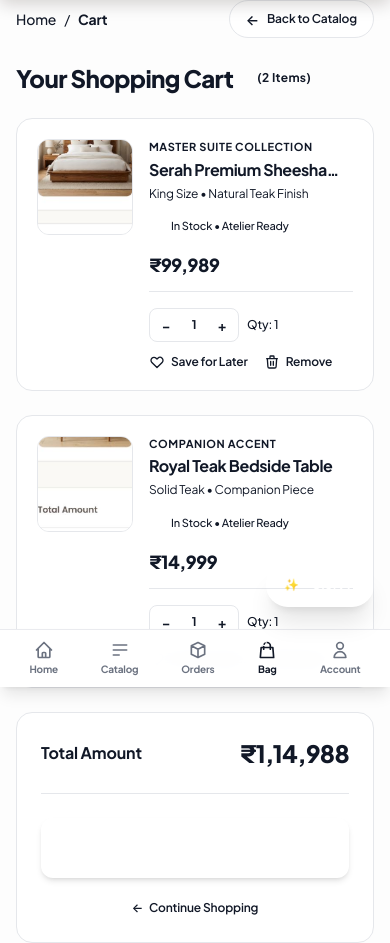
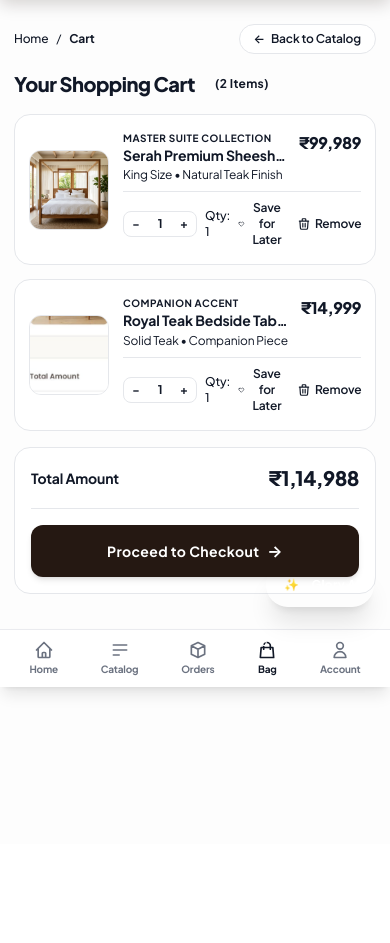
Before and after one commit to ganeshmugada863/Glory-Furniture-Hub, a Django app: page /cart/ in a window 390 px wide. Shown: the part 157-1100 px from the top of the page. After the commit the page ends 853 px from the top, so only its background shows below. Run offline with Django 5.2, Linux system fonts and the light colour scheme; a user stored in the database is signed in; data comes from the database, SQL or seed files in the repository.

Commit message:
Optimize Cart UI: minimize card height for mobile, remove in-stock and continue shopping, center-align compact images, style proceed button

```diff
--- a/templates/store/cart.html
+++ b/templates/store/cart.html
@@ -4,90 +4,87 @@
 {% block title %}Your Shopping Cart — Glory Furniture Hub{% endblock %}
 
 {% block content %}
-<div class="min-h-screen bg-[#FAF8F5] text-[#140804] py-8 sm:py-12 px-4 sm:px-6 lg:px-8 selection:bg-[#fae3d9] selection:text-[#8c4f20]">
+<div class="min-h-screen bg-[#FAF8F5] text-[#140804] py-6 sm:py-10 px-3.5 sm:px-6 lg:px-8 selection:bg-[#fae3d9] selection:text-[#8c4f20]">
   <div class="max-w-4xl mx-auto">
 
     <!-- Top Breadcrumb & Back to Catalog Row -->
-    <div class="flex items-center justify-between pb-6 sm:pb-8">
-      <nav class="flex items-center gap-2 text-sm text-[#736a64]">
+    <div class="flex items-center justify-between pb-4 sm:pb-6">
+      <nav class="flex items-center gap-2 text-xs sm:text-sm text-[#736a64]">
         <a href="/" class="hover:text-[#140804] transition-colors font-medium">Home</a>
         <span class="text-[#c4bcba]">/</span>
         <span class="font-bold text-[#140804]">Cart</span>
       </nav>
-      <a href="{% url 'catalog' %}" class="inline-flex items-center gap-2 px-4 py-2 rounded-full border border-[#d2c3be]/80 bg-white hover:bg-[#fbf9f6] text-xs sm:text-sm font-semibold text-[#140804] transition-all shadow-2xs hover:shadow-xs">
-        <span class="text-sm">←</span>
+      <a href="{% url 'catalog' %}" class="inline-flex items-center gap-1.5 sm:gap-2 px-3.5 py-1.5 sm:px-4 sm:py-2 rounded-full border border-[#d2c3be]/80 bg-white hover:bg-[#fbf9f6] text-xs sm:text-sm font-semibold text-[#140804] transition-all shadow-2xs hover:shadow-xs">
+        <span class="text-xs sm:text-sm">←</span>
         <span>Back to Catalog</span>
       </a>
     </div>
 
     <!-- Heading: Your Shopping Cart (2 Items) -->
-    <div class="flex items-center gap-3 sm:gap-4 mb-6 sm:mb-8">
-      <h1 class="text-2xl sm:text-4xl font-extrabold tracking-tight text-[#140804]">
+    <div class="flex items-center gap-2.5 sm:gap-4 mb-4 sm:mb-6">
+      <h1 class="text-xl sm:text-3xl font-extrabold tracking-tight text-[#140804]">
         Your Shopping Cart
       </h1>
-      <span class="px-3 sm:px-4 py-1 rounded-full bg-[#fae3d9] text-[#8c4f20] text-xs sm:text-sm font-bold tracking-wide" id="cart-badge-count">
+      <span class="px-2.5 sm:px-3.5 py-0.5 sm:py-1 rounded-full bg-[#fae3d9] text-[#8c4f20] text-xs font-bold tracking-wide" id="cart-badge-count">
         (2 Items)
       </span>
     </div>
 
     <!-- CART ITEMS CONTAINER -->
-    <div id="cart-items-list" class="space-y-6">
+    <div id="cart-items-list" class="space-y-3.5 sm:space-y-4">
 
       <!-- ITEM 1: Serah Premium Sheesham Wood Bed -->
-      <div class="bg-white rounded-2xl p-5 sm:p-6 border border-[#e8e2dc] shadow-[0_2px_12px_rgba(43,24,16,0.04)] transition-all hover:border-[#d2c3be]" id="cart-card-1">
-        <div class="flex flex-row gap-4 sm:gap-6 items-start">
-          <!-- Thumbnail Image (Fixed compact dimensions matching design exactly) -->
-          <div class="w-24 h-24 sm:w-32 sm:h-32 md:w-36 md:h-36 max-w-[145px] max-h-[145px] rounded-xl overflow-hidden shrink-0 bg-[#f5f3f0] border border-[#e8e2dc] shadow-2xs">
-            <img src="{% static 'images/cart_serah_bed.png' %}" alt="Serah Premium Sheesham Wood Bed" class="w-full h-full object-cover object-center" />
+      <div class="bg-white rounded-2xl p-3.5 sm:p-5 border border-[#e8e2dc] shadow-[0_2px_10px_rgba(43,24,16,0.04)] transition-all hover:border-[#d2c3be]" id="cart-card-1">
+        <div class="flex flex-row items-center gap-3.5 sm:gap-5">
+          <!-- Thumbnail Image (Vertically centered, compact, sharp) -->
+          <div class="w-20 h-20 sm:w-28 sm:h-28 rounded-xl overflow-hidden shrink-0 bg-[#f5f3f0] border border-[#e8e2dc] self-center shadow-2xs">
+            <img src="{% static 'images/card_bed.jpg' %}" alt="Serah Premium Sheesham Wood Bed" class="w-full h-full object-cover object-center" />
           </div>
 
           <!-- Content Details -->
-          <div class="flex-1 flex flex-col justify-between min-w-0 self-stretch">
-            <div class="flex flex-col sm:flex-row sm:items-start justify-between gap-2">
-              <div class="min-w-0 pr-2">
-                <span class="text-[11px] sm:text-xs font-bold text-[#8c4f20] tracking-wider uppercase block">
+          <div class="flex-1 min-w-0 flex flex-col justify-between self-stretch py-0.5">
+            <!-- Top Details Row -->
+            <div class="flex items-start justify-between gap-2">
+              <div class="min-w-0 pr-1">
+                <span class="text-[10px] sm:text-xs font-bold text-[#8c4f20] tracking-wider uppercase block">
                   MASTER SUITE COLLECTION
                 </span>
-                <h2 class="text-base sm:text-xl font-bold text-[#140804] mt-0.5 tracking-tight truncate sm:whitespace-normal">
+                <h2 class="text-sm sm:text-lg font-bold text-[#140804] leading-snug truncate">
                   Serah Premium Sheesham Wood Bed
                 </h2>
-                <p class="text-xs sm:text-sm text-[#736a64] mt-1">
+                <p class="text-xs text-[#736a64] mt-0.5">
                   King Size • Natural Teak Finish
                 </p>
-                <div class="mt-2.5">
-                  <span class="inline-flex items-center gap-1.5 px-2.5 py-1 rounded-md bg-[#f3f4f6] text-[11px] sm:text-xs font-medium text-[#374151]">
-                    <span class="w-1.5 h-1.5 rounded-full bg-[#16a34a]"></span>
-                    <span>In Stock • Atelier Ready</span>
-                  </span>
-                </div>
               </div>
 
-              <!-- Price -->
-              <div class="sm:text-right shrink-0 mt-1 sm:mt-0">
-                <span class="text-lg sm:text-2xl font-extrabold text-[#140804] tracking-tight">
+              <!-- Price at Top Right -->
+              <div class="text-right shrink-0">
+                <span class="text-base sm:text-xl font-extrabold text-[#140804] tracking-tight">
                   ₹99,989
                 </span>
               </div>
             </div>
 
-            <!-- Bottom Controls: Qty Stepper & Actions -->
-            <div class="flex flex-wrap items-center justify-between gap-3 sm:gap-4 pt-4 mt-3 border-t border-[#f5f3f0]">
-              <div class="flex items-center gap-2 sm:gap-3">
-                <div class="inline-flex items-center border border-[#d2c3be]/80 rounded-lg bg-white p-0.5">
-                  <button type="button" class="w-7 h-7 sm:w-8 sm:h-8 flex items-center justify-center text-[#736a64] hover:text-[#140804] hover:bg-[#f5f3f0] rounded transition-colors font-bold text-sm sm:text-base cursor-pointer" onclick="updateQty(1, -1)">−</button>
-                  <span class="w-7 sm:w-8 text-center font-bold text-xs sm:text-sm text-[#140804]" id="qty-val-1">1</span>
-                  <button type="button" class="w-7 h-7 sm:w-8 sm:h-8 flex items-center justify-center text-[#736a64] hover:text-[#140804] hover:bg-[#f5f3f0] rounded transition-colors font-bold text-sm sm:text-base cursor-pointer" onclick="updateQty(1, 1)">+</button>
+            <!-- Bottom Controls: Qty Stepper & Actions Row -->
+            <div class="flex items-center justify-between gap-2 mt-2 pt-2 border-t border-[#f7f5f2]">
+              <!-- Stepper -->
+              <div class="flex items-center gap-2">
+                <div class="inline-flex items-center border border-[#d2c3be]/80 rounded-lg bg-white">
+                  <button type="button" class="w-6 h-6 sm:w-7 sm:h-7 flex items-center justify-center text-[#736a64] hover:text-[#140804] hover:bg-[#f5f3f0] rounded transition-colors font-bold text-xs sm:text-sm cursor-pointer" onclick="updateQty(1, -1)">−</button>
+                  <span class="w-6 sm:w-7 text-center font-bold text-xs text-[#140804]" id="qty-val-1">1</span>
+                  <button type="button" class="w-6 h-6 sm:w-7 sm:h-7 flex items-center justify-center text-[#736a64] hover:text-[#140804] hover:bg-[#f5f3f0] rounded transition-colors font-bold text-xs sm:text-sm cursor-pointer" onclick="updateQty(1, 1)">+</button>
                 </div>
-                <span class="text-xs sm:text-sm text-[#736a64] font-medium">Qty: <span id="qty-lbl-1">1</span></span>
+                <span class="text-xs text-[#736a64] font-medium">Qty: <span id="qty-lbl-1">1</span></span>
               </div>
 
-              <div class="flex items-center gap-4 sm:gap-5 text-xs sm:text-sm font-semibold text-[#524b45]">
-                <button type="button" onclick="handleSaveLater('Serah Premium Sheesham Wood Bed')" class="inline-flex items-center gap-1.5 hover:text-[#140804] transition-colors cursor-pointer">
-                  <svg class="w-4 h-4 text-[#736a64]" fill="none" stroke="currentColor" stroke-width="2" viewBox="0 0 24 24"><path stroke-linecap="round" stroke-linejoin="round" d="M4.318 6.318a4.5 4.5 0 000 6.364L12 20.364l7.682-7.682a4.5 4.5 0 00-6.364-6.364L12 7.636l-1.318-1.318a4.5 4.5 0 00-6.364 0z"/></svg>
+              <!-- Save for Later & Remove -->
+              <div class="flex items-center gap-3 sm:gap-4 text-xs font-semibold text-[#524b45]">
+                <button type="button" onclick="handleSaveLater('Serah Premium Sheesham Wood Bed')" class="inline-flex items-center gap-1 hover:text-[#140804] transition-colors cursor-pointer">
+                  <svg class="w-3.5 h-3.5 text-[#736a64]" fill="none" stroke="currentColor" stroke-width="2" viewBox="0 0 24 24"><path stroke-linecap="round" stroke-linejoin="round" d="M4.318 6.318a4.5 4.5 0 000 6.364L12 20.364l7.682-7.682a4.5 4.5 0 00-6.364-6.364L12 7.636l-1.318-1.318a4.5 4.5 0 00-6.364 0z"/></svg>
                   <span>Save for Later</span>
                 </button>
-                <button type="button" onclick="handleRemoveItem(1)" class="inline-flex items-center gap-1.5 hover:text-red-700 transition-colors cursor-pointer">
-                  <svg class="w-4 h-4 text-[#736a64]" fill="none" stroke="currentColor" stroke-width="2" viewBox="0 0 24 24"><path stroke-linecap="round" stroke-linejoin="round" d="M19 7l-.867 12.142A2 2 0 0116.138 21H7.862a2 2 0 01-1.995-1.858L5 7m5 4v6m4-6v6m1-10V4a1 1 0 00-1-1h-4a1 1 0 00-1 1v3M4 7h16"/></svg>
+                <button type="button" onclick="handleRemoveItem(1)" class="inline-flex items-center gap-1 hover:text-red-700 transition-colors cursor-pointer">
+                  <svg class="w-3.5 h-3.5 text-[#736a64]" fill="none" stroke="currentColor" stroke-width="2" viewBox="0 0 24 24"><path stroke-linecap="round" stroke-linejoin="round" d="M19 7l-.867 12.142A2 2 0 0116.138 21H7.862a2 2 0 01-1.995-1.858L5 7m5 4v6m4-6v6m1-10V4a1 1 0 00-1-1h-4a1 1 0 00-1 1v3M4 7h16"/></svg>
                   <span>Remove</span>
                 </button>
               </div>
@@ -97,60 +94,57 @@
       </div>
 
       <!-- ITEM 2: Royal Teak Bedside Table -->
-      <div class="bg-white rounded-2xl p-5 sm:p-6 border border-[#e8e2dc] shadow-[0_2px_12px_rgba(43,24,16,0.04)] transition-all hover:border-[#d2c3be]" id="cart-card-2">
-        <div class="flex flex-row gap-4 sm:gap-6 items-start">
-          <!-- Thumbnail Image (Fixed compact dimensions matching design exactly) -->
-          <div class="w-24 h-24 sm:w-32 sm:h-32 md:w-36 md:h-36 max-w-[145px] max-h-[145px] rounded-xl overflow-hidden shrink-0 bg-[#f5f3f0] border border-[#e8e2dc] shadow-2xs">
+      <div class="bg-white rounded-2xl p-3.5 sm:p-5 border border-[#e8e2dc] shadow-[0_2px_10px_rgba(43,24,16,0.04)] transition-all hover:border-[#d2c3be]" id="cart-card-2">
+        <div class="flex flex-row items-center gap-3.5 sm:gap-5">
+          <!-- Thumbnail Image (Vertically centered, compact, sharp) -->
+          <div class="w-20 h-20 sm:w-28 sm:h-28 rounded-xl overflow-hidden shrink-0 bg-[#f5f3f0] border border-[#e8e2dc] self-center shadow-2xs">
             <img src="{% static 'images/cart_royal_bedside.png' %}" alt="Royal Teak Bedside Table" class="w-full h-full object-cover object-center" />
           </div>
 
           <!-- Content Details -->
-          <div class="flex-1 flex flex-col justify-between min-w-0 self-stretch">
-            <div class="flex flex-col sm:flex-row sm:items-start justify-between gap-2">
-              <div class="min-w-0 pr-2">
-                <span class="text-[11px] sm:text-xs font-bold text-[#8c4f20] tracking-wider uppercase block">
+          <div class="flex-1 min-w-0 flex flex-col justify-between self-stretch py-0.5">
+            <!-- Top Details Row -->
+            <div class="flex items-start justify-between gap-2">
+              <div class="min-w-0 pr-1">
+                <span class="text-[10px] sm:text-xs font-bold text-[#8c4f20] tracking-wider uppercase block">
                   COMPANION ACCENT
                 </span>
-                <h2 class="text-base sm:text-xl font-bold text-[#140804] mt-0.5 tracking-tight truncate sm:whitespace-normal">
+                <h2 class="text-sm sm:text-lg font-bold text-[#140804] leading-snug truncate">
                   Royal Teak Bedside Table
                 </h2>
-                <p class="text-xs sm:text-sm text-[#736a64] mt-1">
+                <p class="text-xs text-[#736a64] mt-0.5">
                   Solid Teak • Companion Piece
                 </p>
-                <div class="mt-2.5">
-                  <span class="inline-flex items-center gap-1.5 px-2.5 py-1 rounded-md bg-[#f3f4f6] text-[11px] sm:text-xs font-medium text-[#374151]">
-                    <span class="w-1.5 h-1.5 rounded-full bg-[#16a34a]"></span>
-                    <span>In Stock • Atelier Ready</span>
-                  </span>
-                </div>
               </div>
 
-              <!-- Price -->
-              <div class="sm:text-right shrink-0 mt-1 sm:mt-0">
-                <span class="text-lg sm:text-2xl font-extrabold text-[#140804] tracking-tight">
+              <!-- Price at Top Right -->
+              <div class="text-right shrink-0">
+                <span class="text-base sm:text-xl font-extrabold text-[#140804] tracking-tight">
                   ₹14,999
                 </span>
               </div>
             </div>
 
-            <!-- Bottom Controls: Qty Stepper & Actions -->
-            <div class="flex flex-wrap items-center justify-between gap-3 sm:gap-4 pt-4 mt-3 border-t border-[#f5f3f0]">
-              <div class="flex items-center gap-2 sm:gap-3">
-                <div class="inline-flex items-center border border-[#d2c3be]/80 rounded-lg bg-white p-0.5">
-                  <button type="button" class="w-7 h-7 sm:w-8 sm:h-8 flex items-center justify-center text-[#736a64] hover:text-[#140804] hover:bg-[#f5f3f0] rounded transition-colors font-bold text-sm sm:text-base cursor-pointer" onclick="updateQty(2, -1)">−</button>
-                  <span class="w-7 sm:w-8 text-center font-bold text-xs sm:text-sm text-[#140804]" id="qty-val-2">1</span>
-                  <button type="button" class="w-7 h-7 sm:w-8 sm:h-8 flex items-center justify-center text-[#736a64] hover:text-[#140804] hover:bg-[#f5f3f0] rounded transition-colors font-bold text-sm sm:text-base cursor-pointer" onclick="updateQty(2, 1)">+</button>
+            <!-- Bottom Controls: Qty Stepper & Actions Row -->
+            <div class="flex items-center justify-between gap-2 mt-2 pt-2 border-t border-[#f7f5f2]">
+              <!-- Stepper -->
+              <div class="flex items-center gap-2">
+                <div class="inline-flex items-center border border-[#d2c3be]/80 rounded-lg bg-white">
+                  <button type="button" class="w-6 h-6 sm:w-7 sm:h-7 flex items-center justify-center text-[#736a64] hover:text-[#140804] hover:bg-[#f5f3f0] rounded transition-colors font-bold text-xs sm:text-sm cursor-pointer" onclick="updateQty(2, -1)">−</button>
+                  <span class="w-6 sm:w-7 text-center font-bold text-xs text-[#140804]" id="qty-val-2">1</span>
+                  <button type="button" class="w-6 h-6 sm:w-7 sm:h-7 flex items-center justify-center text-[#736a64] hover:text-[#140804] hover:bg-[#f5f3f0] rounded transition-colors font-bold text-xs sm:text-sm cursor-pointer" onclick="updateQty(2, 1)">+</button>
                 </div>
-                <span class="text-xs sm:text-sm text-[#736a64] font-medium">Qty: <span id="qty-lbl-2">1</span></span>
+                <span class="text-xs text-[#736a64] font-medium">Qty: <span id="qty-lbl-2">1</span></span>
               </div>
 
-              <div class="flex items-center gap-4 sm:gap-5 text-xs sm:text-sm font-semibold text-[#524b45]">
-                <button type="button" onclick="handleSaveLater('Royal Teak Bedside Table')" class="inline-flex items-center gap-1.5 hover:text-[#140804] transition-colors cursor-pointer">
-                  <svg class="w-4 h-4 text-[#736a64]" fill="none" stroke="currentColor" stroke-width="2" viewBox="0 0 24 24"><path stroke-linecap="round" stroke-linejoin="round" d="M4.318 6.318a4.5 4.5 0 000 6.364L12 20.364l7.682-7.682a4.5 4.5 0 00-6.364-6.364L12 7.636l-1.318-1.318a4.5 4.5 0 00-6.364 0z"/></svg>
+              <!-- Save for Later & Remove -->
+              <div class="flex items-center gap-3 sm:gap-4 text-xs font-semibold text-[#524b45]">
+                <button type="button" onclick="handleSaveLater('Royal Teak Bedside Table')" class="inline-flex items-center gap-1 hover:text-[#140804] transition-colors cursor-pointer">
+                  <svg class="w-3.5 h-3.5 text-[#736a64]" fill="none" stroke="currentColor" stroke-width="2" viewBox="0 0 24 24"><path stroke-linecap="round" stroke-linejoin="round" d="M4.318 6.318a4.5 4.5 0 000 6.364L12 20.364l7.682-7.682a4.5 4.5 0 00-6.364-6.364L12 7.636l-1.318-1.318a4.5 4.5 0 00-6.364 0z"/></svg>
                   <span>Save for Later</span>
                 </button>
-                <button type="button" onclick="handleRemoveItem(2)" class="inline-flex items-center gap-1.5 hover:text-red-700 transition-colors cursor-pointer">
-                  <svg class="w-4 h-4 text-[#736a64]" fill="none" stroke="currentColor" stroke-width="2" viewBox="0 0 24 24"><path stroke-linecap="round" stroke-linejoin="round" d="M19 7l-.867 12.142A2 2 0 0116.138 21H7.862a2 2 0 01-1.995-1.858L5 7m5 4v6m4-6v6m1-10V4a1 1 0 00-1-1h-4a1 1 0 00-1 1v3M4 7h16"/></svg>
+                <button type="button" onclick="handleRemoveItem(2)" class="inline-flex items-center gap-1 hover:text-red-700 transition-colors cursor-pointer">
+                  <svg class="w-3.5 h-3.5 text-[#736a64]" fill="none" stroke="currentColor" stroke-width="2" viewBox="0 0 24 24"><path stroke-linecap="round" stroke-linejoin="round" d="M19 7l-.867 12.142A2 2 0 0116.138 21H7.862a2 2 0 01-1.995-1.858L5 7m5 4v6m4-6v6m1-10V4a1 1 0 00-1-1h-4a1 1 0 00-1 1v3M4 7h16"/></svg>
                   <span>Remove</span>
                 </button>
               </div>
@@ -162,40 +156,34 @@
     </div>
 
     <!-- Empty State (Hidden initially) -->
-    <div id="cart-empty-state" class="hidden bg-white rounded-2xl p-12 text-center border border-[#e8e2dc] shadow-sm my-6">
-      <div class="w-16 h-16 rounded-full bg-[#f5f3f0] flex items-center justify-center text-3xl mx-auto text-[#8c4f20] mb-4">
+    <div id="cart-empty-state" class="hidden bg-white rounded-2xl p-8 sm:p-12 text-center border border-[#e8e2dc] shadow-sm my-4">
+      <div class="w-14 h-14 rounded-full bg-[#f5f3f0] flex items-center justify-center text-2xl mx-auto text-[#8c4f20] mb-3">
         🛍️
       </div>
-      <h3 class="text-xl font-bold text-[#140804]">Your Shopping Cart is Empty</h3>
-      <p class="text-sm text-[#736a64] mt-2 mb-6">Discover our handcrafted solid wood bed and furniture catalog.</p>
-      <a href="{% url 'catalog' %}" class="inline-flex items-center gap-2 px-6 py-3 rounded-xl bg-[#251812] text-white font-bold text-sm hover:bg-[#150d0a] transition-all">
+      <h3 class="text-lg sm:text-xl font-bold text-[#140804]">Your Shopping Cart is Empty</h3>
+      <p class="text-xs sm:text-sm text-[#736a64] mt-1 mb-5">Discover our handcrafted solid wood bed and furniture catalog.</p>
+      <a href="{% url 'catalog' %}" style="background-color: #251812 !important; color: #ffffff !important;" class="inline-flex items-center gap-2 px-5 py-2.5 rounded-xl font-bold text-xs sm:text-sm shadow-md transition-all hover:opacity-95">
         <span>Explore Catalog</span>
         <span>→</span>
       </a>
     </div>
 
-    <!-- TOTAL AMOUNT & CHECKOUT CARD -->
-    <div class="bg-white rounded-2xl p-6 sm:p-8 border border-[#e8e2dc] shadow-[0_2px_12px_rgba(43,24,16,0.04)] mt-6 sm:mt-8" id="cart-summary-card">
-      <div class="flex items-center justify-between pb-6 border-b border-[#f5f3f0]">
-        <span class="text-base sm:text-lg font-bold text-[#140804]">
+    <!-- TOTAL AMOUNT & PROCEED TO CHECKOUT CARD -->
+    <div class="bg-white rounded-2xl p-4 sm:p-6 border border-[#e8e2dc] shadow-[0_2px_10px_rgba(43,24,16,0.04)] mt-4 sm:mt-6" id="cart-summary-card">
+      <div class="flex items-center justify-between pb-4 border-b border-[#f5f3f0]">
+        <span class="text-sm sm:text-base font-bold text-[#140804]">
           Total Amount
         </span>
-        <span class="text-2xl sm:text-3xl font-extrabold text-[#140804] tracking-tight" id="cart-total-amount">
+        <span class="text-xl sm:text-2xl font-extrabold text-[#140804] tracking-tight" id="cart-total-amount">
           ₹1,14,988
         </span>
       </div>
 
-      <a href="{% url 'booking_summary' %}" class="w-full mt-6 py-4 px-6 rounded-xl bg-[#251812] hover:bg-[#150d0a] text-white font-bold text-base flex items-center justify-center gap-2 transition-all shadow-md active:scale-[0.99] tracking-wide">
-        <span>Proceed to Checkout</span>
-        <span class="text-lg">→</span>
+      <!-- Proceed to Checkout Button: Rich Dark Timber Button with Crisp White Text -->
+      <a href="{% url 'booking_summary' %}" style="background-color: #251812 !important; color: #ffffff !important;" class="w-full mt-4 py-3.5 sm:py-4 px-6 rounded-xl font-bold text-sm sm:text-base flex items-center justify-center gap-2 transition-all shadow-md active:scale-[0.99] tracking-wide hover:opacity-95 cursor-pointer">
+        <span style="color: #ffffff !important;">Proceed to Checkout</span>
+        <span style="color: #ffffff !important;" class="text-base sm:text-lg">→</span>
       </a>
-
-      <div class="text-center pt-4">
-        <a href="{% url 'catalog' %}" class="inline-flex items-center gap-1.5 text-xs sm:text-sm font-semibold text-[#736a64] hover:text-[#140804] transition-colors">
-          <span>←</span>
-          <span>Continue Shopping</span>
-        </a>
-      </div>
     </div>
 
   </div>
```
Also changed, not shown: static/images/cart_royal_bedside.png.
